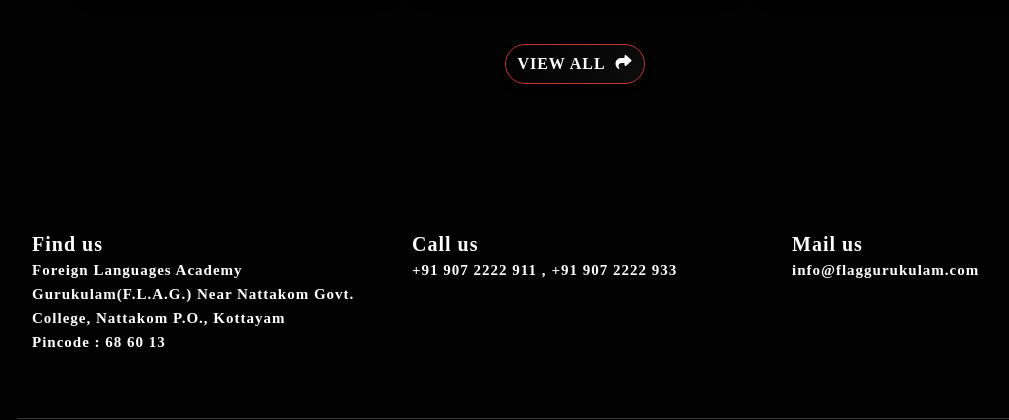
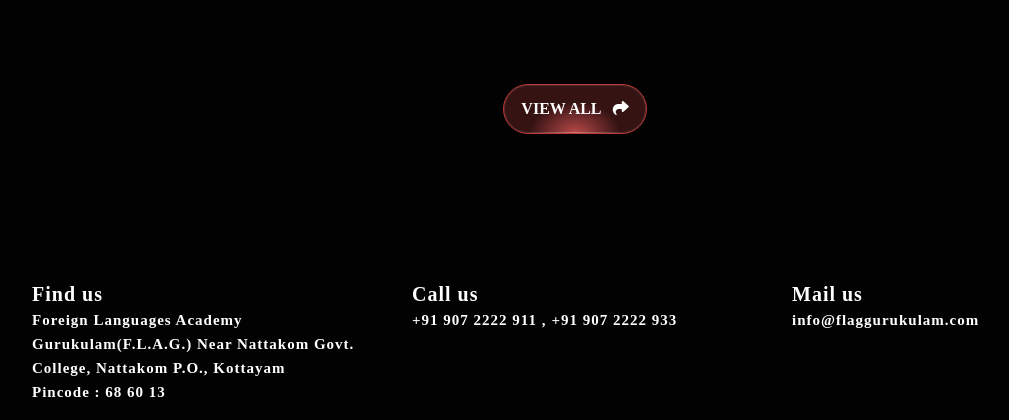
Before and after one commit to lifeplannerdev/flag, a Django app: page / in a window 1280 px wide. Shown: the part 2798-3218 px from the top of the page, without its empty margins (65-1074 px from the left). Run offline with Django 5.2, Linux system fonts and the light colour scheme; some libraries are stand-ins or nearby versions; some web fonts are replaced.

Commit message:
feb 5 commit

```diff
--- a/templates/home.html
+++ b/templates/home.html
@@ -1134,40 +1134,79 @@ background: linear-gradient(90deg, rgba(36,0,5,1) 0%, rgba(133,41,37,0.933210784
 
          </div>
 
-         <div style="display: flex; justify-content: center; align-items: center;">
-          <a href="{% url 'flagapp:whyflag' %}" style="text-decoration: none;">
-          <div
-            class="button4 text-center"
-            style="
-              width: 140px;
-              height: 40px;
-              border-radius: 50px;
-              background: linear-gradient(135deg, rgb(0, 0, 0), rgb(14, 13, 13));
-              display: flex;
-              justify-content: center;
-              align-items: center;
-              margin-top: -40px;
-              border: 1px solid rgb(190, 56, 56);
-              box-shadow: 0 4px 8px rgba(0, 0, 0, 0.2);
-              cursor: pointer;
-              transition: all 0.3s ease;
-            "
-            onmouseover="this.style.transform='scale(1.1)'; this.style.boxShadow='0 6px 12px rgba(0, 0, 0, 0.3)';"
-            onmouseout="this.style.transform='scale(1)'; this.style.boxShadow='0 4px 8px rgba(0, 0, 0, 0.2)';"
-          >
-            <span style="color: #fff;  font-weight: bold; letter-spacing: 1px;">VIEW ALL</span>
-            <i
+         <style>
+          /* From Uiverse.io by zanina-yassine */
+        .button1 {
+          min-width: 120px;
+
+          position: relative;
+          cursor: pointer;
+
+          padding: 12px 17px;
+          border: 1px solid rgb(194, 55, 55);
+          border-radius: 30px;
+
+          box-shadow: inset 0 0 0 1px rgba(255, 255, 255, 0.1);
+          background: radial-gradient(
+            ellipse at bottom,
+            rgb(185, 73, 73) 0%,
+            rgb(53, 19, 19) 45%
+          );
+
+          color: rgb(255, 255, 255);
+
+          transition: all 1s cubic-bezier(0.15, 0.83, 0.66, 1);
+        }
+
+        .button1::before {
+          content: "";
+          width: 70%;
+          height: 1px;
+
+          position: absolute;
+          bottom: 0;
+          left: 15%;
+
+          background: rgb(255, 255, 255);
+          background: linear-gradient(
+            90deg,
+            rgba(255, 255, 255, 0) 0%,
+            rgba(255, 255, 255, 1) 50%,
+            rgba(255, 255, 255, 0) 100%
+          );
+          opacity: 0.2;
+
+          transition: all 1s cubic-bezier(0.15, 0.83, 0.66, 1);
+        }
+
+        .button1:hover {
+          color: rgb(255, 255, 255, 1);
+          transform: scale(1.1) translateY(-3px);
+        }
+
+        .button1:hover::before {
+          opacity: 1;
+        }
+
+        </style>
+        <div style="display:flex;justify-content: center;margin-top: 30px;margin-bottom: 20px;">
+          <a href="{% url 'flagapp:registeration' %}" style="text-decoration: none;color:white;">
+        <button class="button1" style="font-weight: bold;">VIEW ALL
+          <i
               class="fa-solid fa-share"
               style="
                 font-weight: bold;
-                margin-left: 10px;
+                margin-left: 8px;
                 margin-bottom: 4px;
                 color: #fff;
 
               "
             ></i>
-          </div>
         </a>
+
+
+        </button>
+
         </div>
 
 
```
Also changed, not shown: templates/levels.html (+61 -15 lines), templates/whyflag.html (+130 -11 lines), 8 other files.
